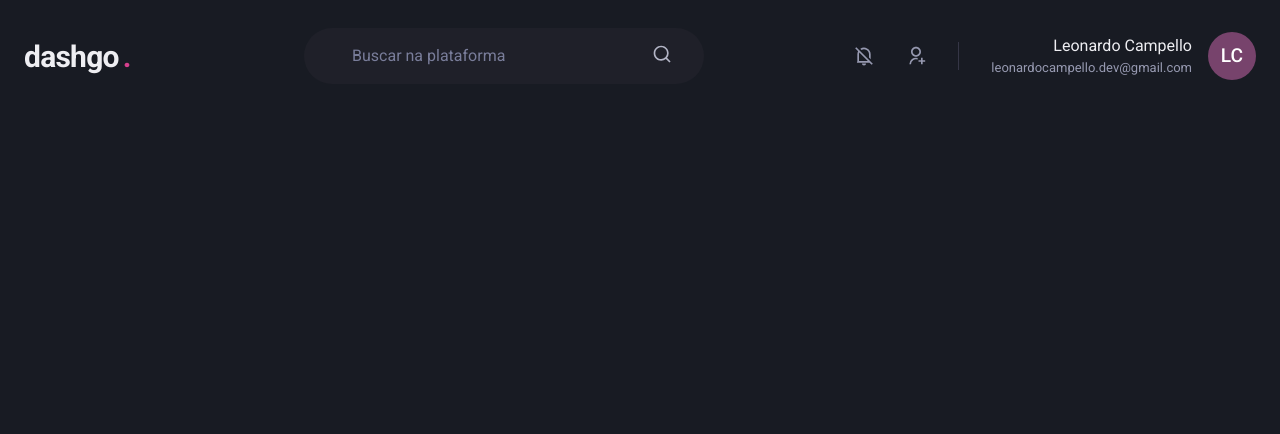
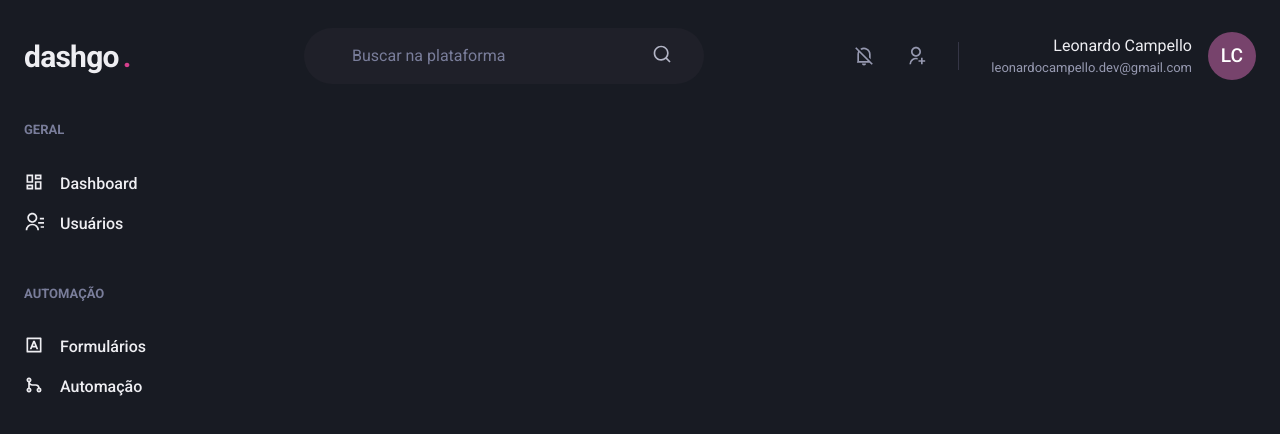
Before and after one commit to LeonardoCampello-dev/dashgo, a Next.js app: page /dashboard in a window 1280 px wide. Shown: the top 434 px of the page. Built offline with nearby package versions, Linux system fonts and the light colour scheme.

Commit message:
💥 NEW: Sidebar Component

```diff
--- /dev/null
+++ b/src/components/Siderbar.tsx
@@ -0,0 +1,58 @@
+import { Box, Stack, Text, Link, Icon } from '@chakra-ui/react';
+
+import {
+  RiContactsLine,
+  RiDashboardLine,
+  RiGitMergeLine,
+  RiInputMethodLine
+} from 'react-icons/ri';
+
+export function Sidebar() {
+  return (
+    <Box as='aside' width='64' mr='8'>
+      <Stack spacing='12' align='flex-start'>
+        <Box>
+          <Text fontWeight='bold' color='gray.400' fontSize='small'>
+            GERAL
+          </Text>
+          <Stack spacing='4' mt='8' align='stretch'>
+            <Link display='flex' align='center'>
+              <Icon as={RiDashboardLine} fontSize='20' />
+              <Text ml='4' fontWeight='medium'>
+                Dashboard
+              </Text>
+            </Link>
+
+            <Link display='flex' align='center'>
+              <Icon as={RiContactsLine} fontSize='20' />
+              <Text ml='4' fontWeight='medium'>
+                Usuários
+              </Text>
+            </Link>
+          </Stack>
+        </Box>
+
+        <Box>
+          <Text fontWeight='bold' color='gray.400' fontSize='small'>
+            AUTOMAÇÃO
+          </Text>
+          <Stack spacing='4' mt='8' align='stretch'>
+            <Link display='flex' align='center'>
+              <Icon as={RiInputMethodLine} fontSize='20' />
+              <Text ml='4' fontWeight='medium'>
+                Formulários
+              </Text>
+            </Link>
+
+            <Link display='flex' align='center'>
+              <Icon as={RiGitMergeLine} fontSize='20' />
+              <Text ml='4' fontWeight='medium'>
+                Automação
+              </Text>
+            </Link>
+          </Stack>
+        </Box>
+      </Stack>
+    </Box>
+  );
+}
--- a/src/pages/dashboard.tsx
+++ b/src/pages/dashboard.tsx
@@ -1,5 +1,16 @@
+import { Flex } from '@chakra-ui/react';
+
 import { Header } from '../components/Header';
+import { Sidebar } from '../components/Siderbar';
 
 export default function Dashboard() {
-  return <Header />;
+  return (
+    <Flex direction='column' height='100vh'>
+      <Header />
+
+      <Flex width='100%' my='6' maxWidth={1480} mx='auto' px='6'>
+        <Sidebar />
+      </Flex>
+    </Flex>
+  );
 }
```
